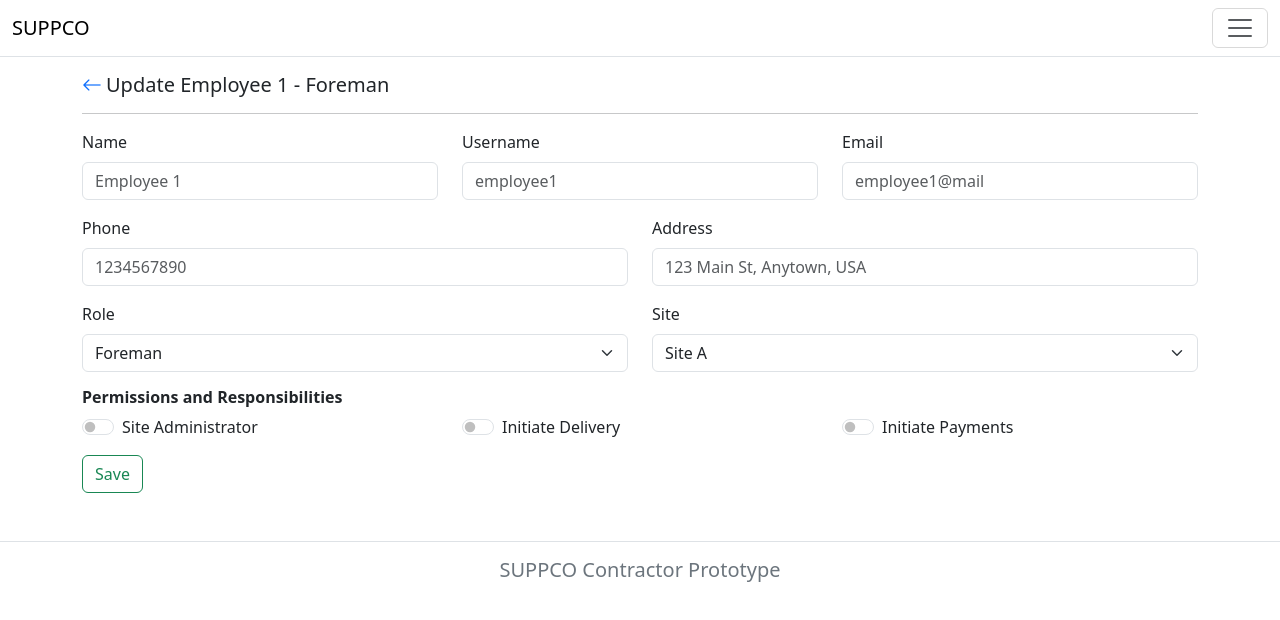
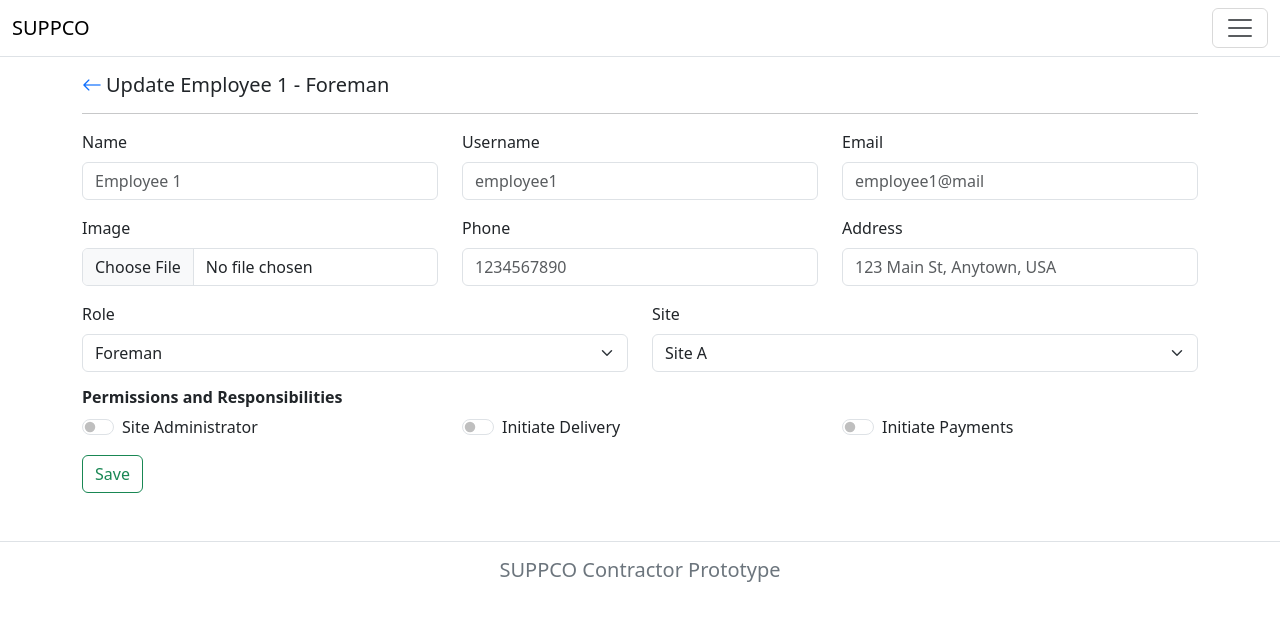
Before and after one commit to daltechafrica/suppco-contractor-prototype, a React (Create React App) app: page /employees/1/detail in a window 1280 px wide. Shown: the top 620 px of the page. Built offline with nearby package versions, Linux system fonts and the light colour scheme.

Commit message:
complete employees update

```diff
--- a/src/pages/EmployeeDetail.jsx
+++ b/src/pages/EmployeeDetail.jsx
@@ -71,7 +71,15 @@ function EmployeeDetail() {
             </div>
 
             <div className="row">
-              <div className="col-md-6 col-sm-12">
+              <div className="col-md-4 col-sm-12">
+                <div className="mb-3">
+                  <label htmlFor="image" className="form-label">
+                    Image
+                  </label>
+                  <input type="file" className="form-control" />
+                </div>
+              </div>
+              <div className="col-md-4 col-sm-12">
                 <div className="mb-3">
                   <label className="form-label" htmlFor="phone">
                     Phone
@@ -84,7 +92,7 @@ function EmployeeDetail() {
                   />
                 </div>
               </div>
-              <div className="col-md-6 col-sm-12">
+              <div className="col-md-4 col-sm-12">
                 <div className="mb-3">
                   <label className="form-label" htmlFor="address">
                     Address
```
